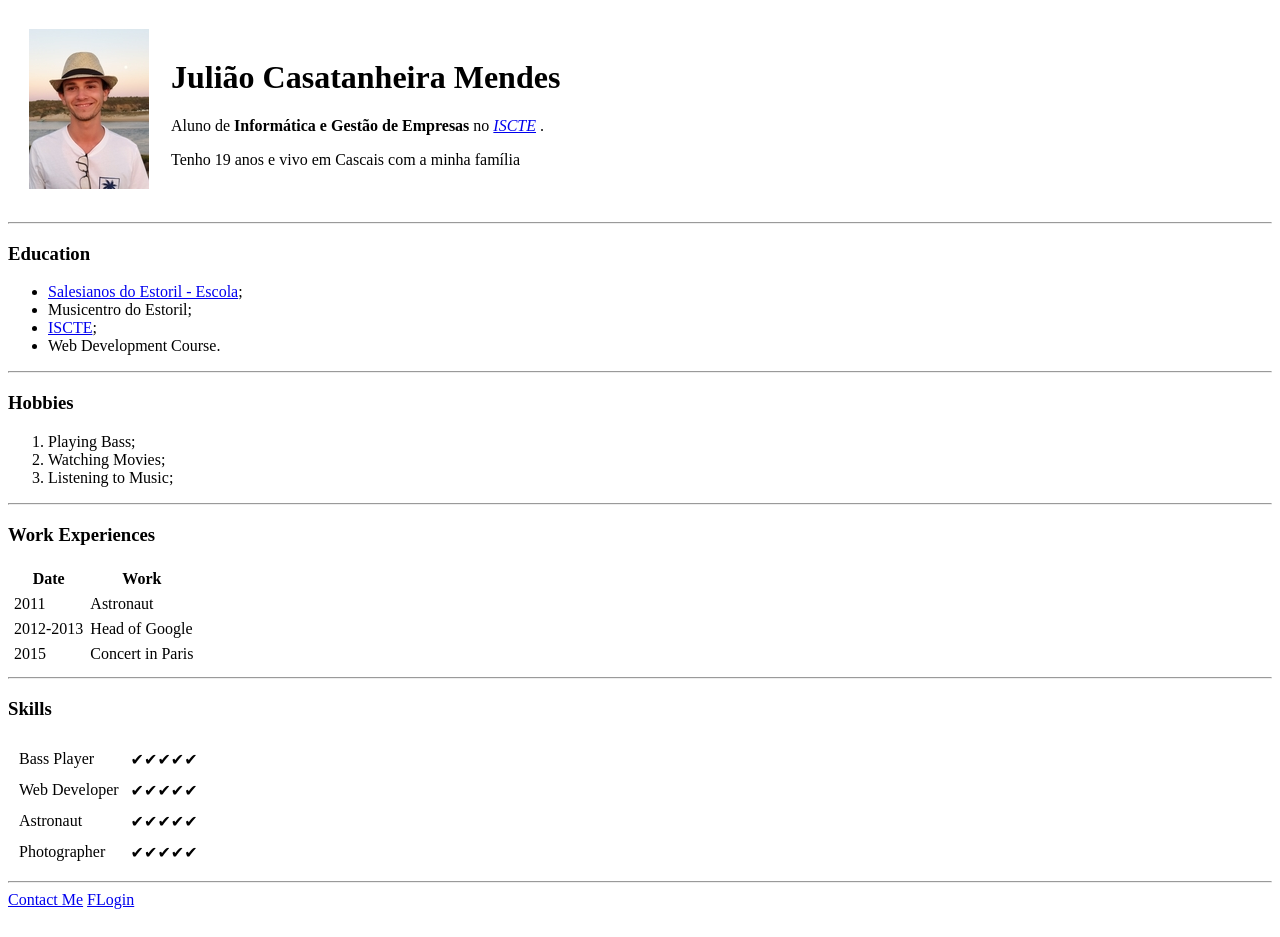
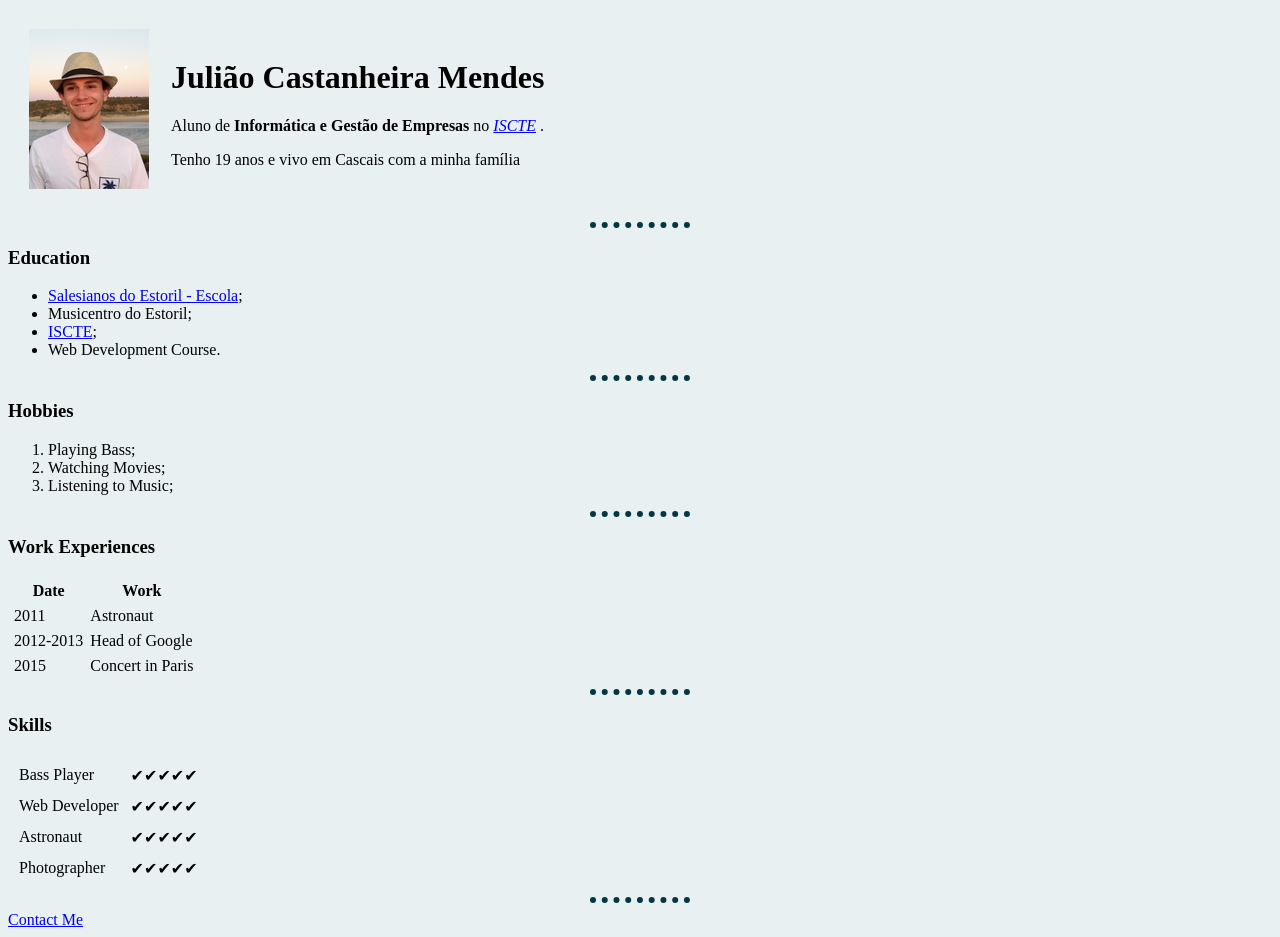
Before and after one commit to juliaocm/cv, a plain HTML site: page index.html in a window 1280 px wide. Drawn offline with Linux system fonts and the light colour scheme.

Commit message:
Update index.html

```diff
--- a/index.html
+++ b/index.html
@@ -6,12 +6,27 @@
   <title>Site de Teste</title>
 </head>
 
+<style>
+  body {
+    background-color: #E8F0F2;
+  }
+
+  hr {
+    border-style: none;
+    border-top-style: dotted;
+    border-color : #053742;
+    border-width: 6px;
+    width: 100px;
+
+  }
+</style>
+
 <body>
   <table cellspacing=20>
     <tr>
       <td><img src="Images\imagem.jpg" alt="Julião picture profile"></td>
       <td>
-        <h1>Julião Casatanheira Mendes</h1>
+        <h1>Julião Castanheira Mendes</h1>
         <p>Aluno de <strong>Informática e Gestão de Empresas</strong> no <em> <a href="https://www.iscte-iul.pt/">ISCTE</a> </em>.</p>
         <p>Tenho 19 anos e vivo em Cascais com a minha família</p>
       </td>
@@ -56,7 +71,7 @@
   </table>
   <hr>
   <h3>Skills</h3>
-  <table cellspacing = 10>
+  <table cellspacing=10>
     <tr>
       <td>Bass Player</td>
       <td>✔✔✔✔✔</td>
@@ -76,7 +91,6 @@
   </table>
   <hr>
   <a href="ContactMe.html">Contact Me</a>
-  <a href="Inputs.html">FLogin</a>
 </body>
 
 </html>
```
